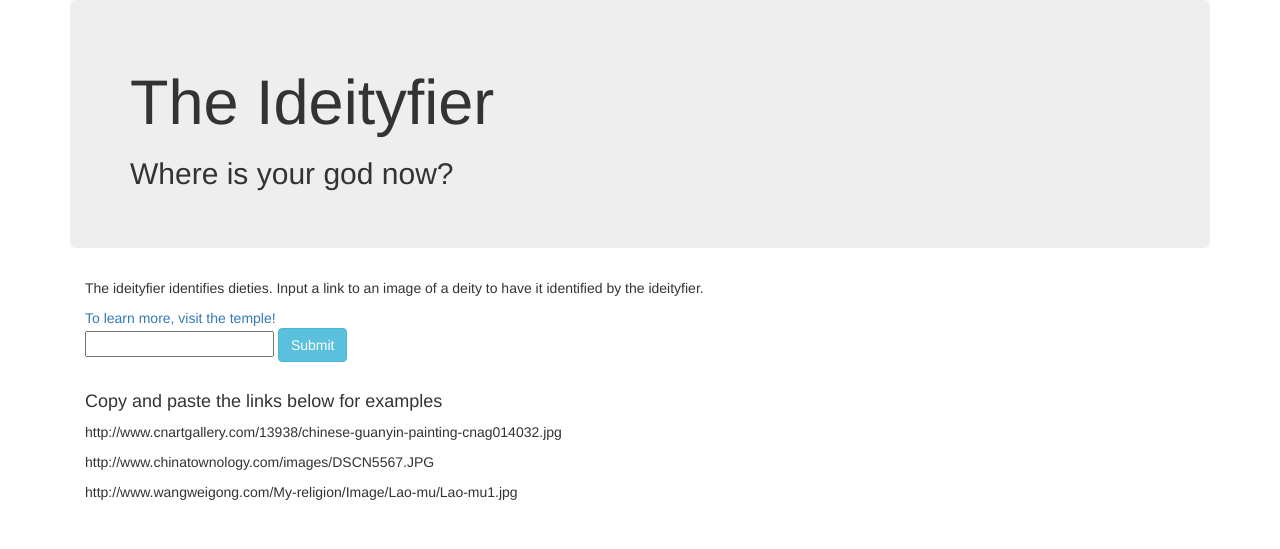
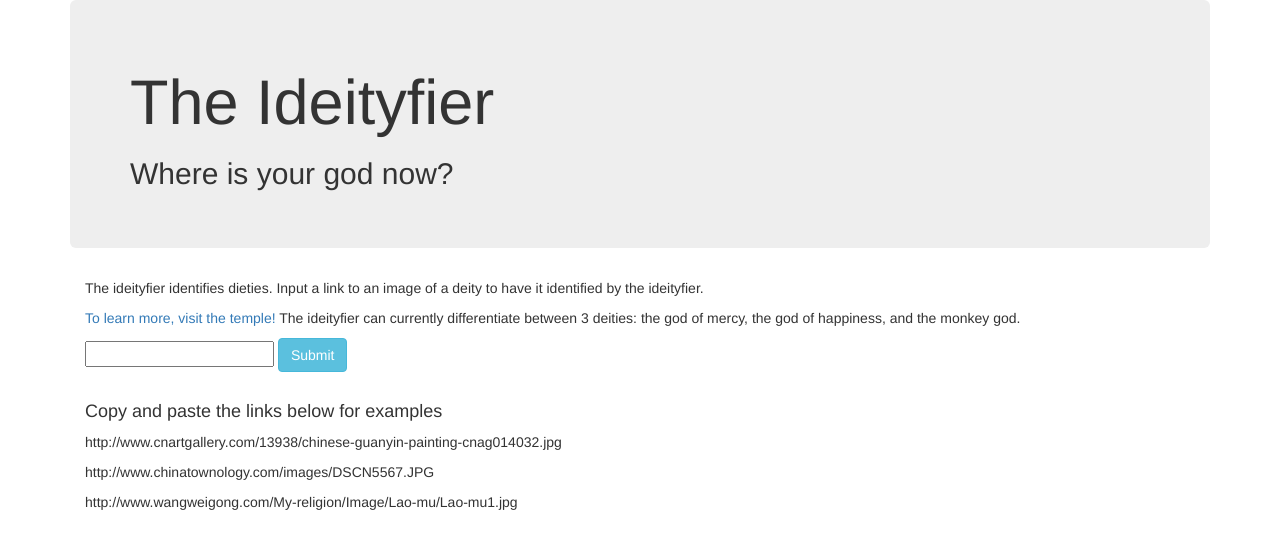
Before and after one commit to nickyeolk/ideityfier, a Flask app: page / in a window 1280 px wide. Shown: the top 549 px of the page. Run offline with Flask 2, Linux system fonts and the light colour scheme; some libraries are stand-ins or nearby versions.

Commit message:
added the classes it can ideityfy

```diff
--- a/templates/input.html
+++ b/templates/input.html
@@ -15,7 +15,7 @@
 		</div>
 		<div class="container"
 			<p>The ideityfier identifies dieties. Input a link to an image of a deity to have it identified by the ideityfier.</p>
-			<a href = "https://github.com/nickyeolk/ideityfier">To learn more, visit the temple!</a>
+			<p><a href = "https://github.com/nickyeolk/ideityfier">To learn more, visit the temple!</a> The ideityfier can currently differentiate between 3 deities: the god of mercy, the god of happiness, and the monkey god.</p>
 			<form action = "" method = "POST"
 			     enctype = "multipart/form-data">
 			     <input type = "url" name = "url" />
```
